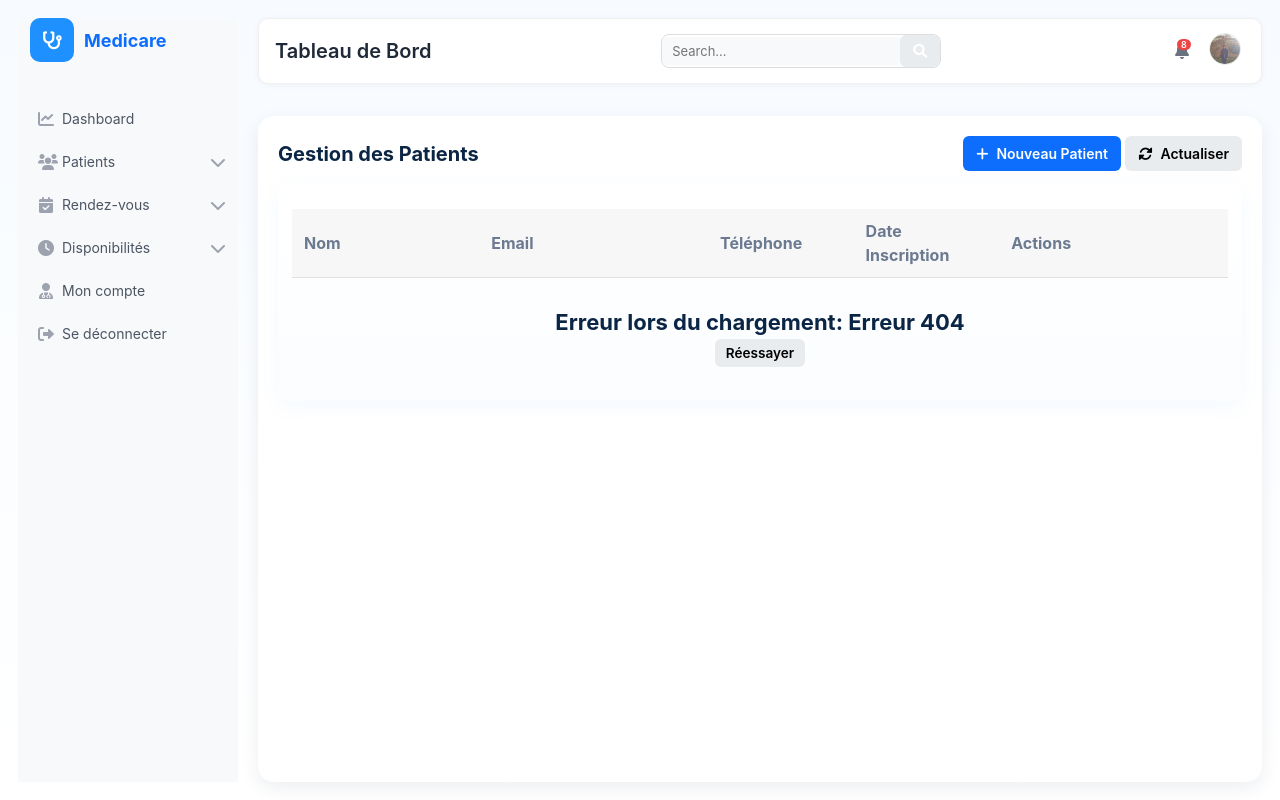
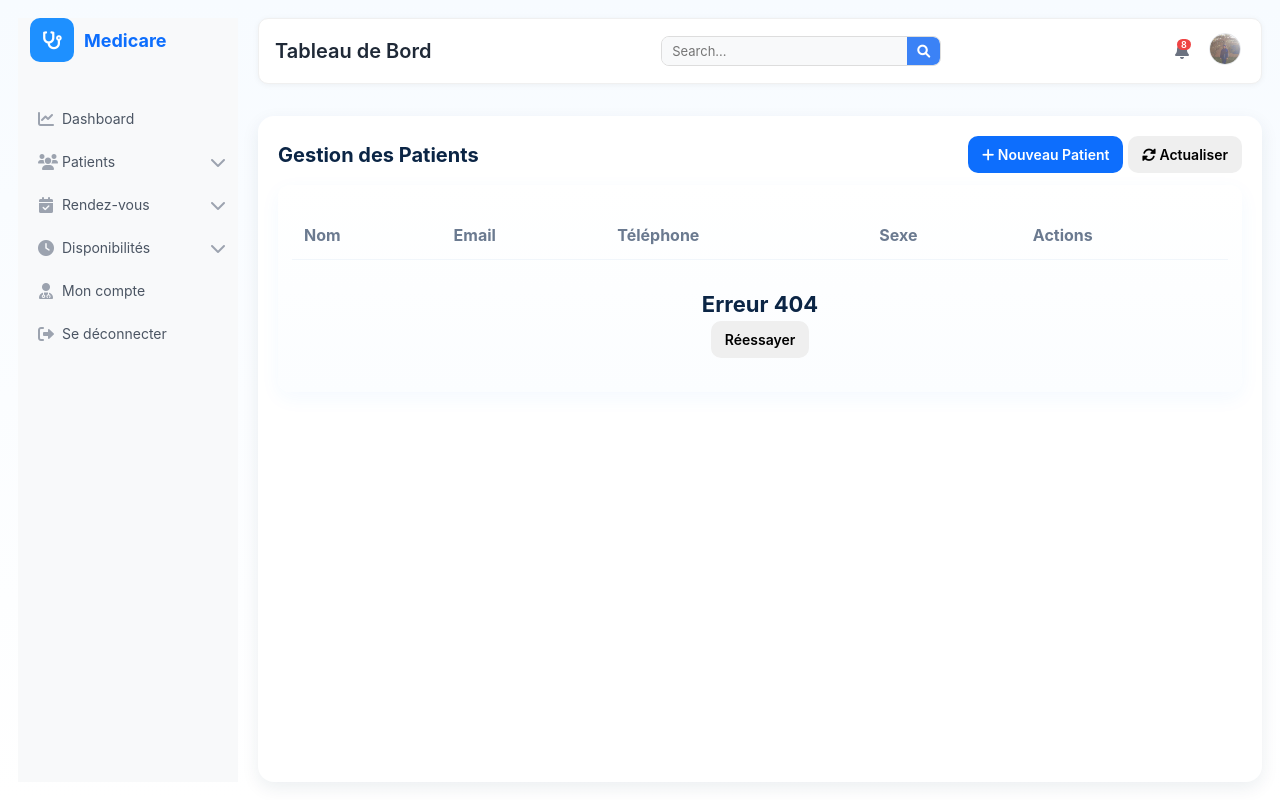
Before and after one commit to Azepuo/medicare-booking-system, a Flask app: template app/templates/medecin/patients.html in a window 1280 px wide. Run offline with Flask 3, Linux system fonts and the light colour scheme; the template is opened without the code that fills it, so the values that code supplies are empty; parts of the project's set-up code (start-up, migrations or seed data) failed here and were passed over.

Commit message:
refactor(templates): restructuration des templates patients avec architecture MVC
- patients.html : liste des patients avec chargement AJAX
- patient_add.html : formulaire d'ajout avec validation
- patient_edit.html : formulaire d'édition pré-rempli
- Uniformisation du design avec le système de composants
- Intégration complète avec l'API REST

```diff
--- a/app/templates/medecin/patients.html
+++ b/app/templates/medecin/patients.html
@@ -17,37 +17,36 @@
 
 <div class="card">
   <div class="table-responsive" style="margin-top:12px;">
-    <!-- Utilise les mêmes classes que la table RDV pour le style -->
-    <table class="table rdv-table" id="patientsTable" role="table">
+    <table class="table rdv-table" role="table">
       <thead>
         <tr>
           <th class="col-patient">Nom</th>
           <th class="col-email">Email</th>
           <th class="col-contact">Téléphone</th>
-          <th class="col-date">Date Inscription</th>
+          <th class="col-sexe">Sexe</th>
           <th class="col-actions">Actions</th>
         </tr>
       </thead>
       <tbody id="patientsTableBody">
+        <!-- rempli par JS -->
       </tbody>
     </table>
   </div>
 
-  <div id="noDataMessage" style="display: none; text-align: center; padding: 20px;">
+  <div id="noDataMessage" style="display:none; text-align:center; padding:20px;">
     <p>Aucun patient trouvé</p>
   </div>
 
-  <div id="errorMessage" style="display: none; text-align: center; padding: 20px; color: #dc3545;">
+  <div id="errorMessage" style="display:none; text-align:center; padding:20px; color:#dc3545;">
     <p id="errorText"></p>
-    <button class="btn small" onclick="loadPatients()">Réessayer</button>
+    <button class="btn" onclick="loadPatients()">Réessayer</button>
   </div>
 </div>
 {% endblock %}
 
 {% block scripts %}
 <script>
-// Configuration CORRECTE - routes sous /medecin/api/
-const PATIENT_API_ROUTES = {
+const API = {
   LIST: '/medecin/api/patients',
   DELETE: '/medecin/api/patients'
 };
@@ -60,98 +59,63 @@
 }
 
 function showLoading() {
-    document.getElementById("patientsTableBody").innerHTML = '<tr><td colspan="5" class="centered-cell">Chargement des patients...</td></tr>';
-    document.getElementById("noDataMessage").style.display = 'none';
-    document.getElementById("errorMessage").style.display = 'none';
+  document.getElementById('patientsTableBody').innerHTML =
+    '<tr><td colspan="5" class="centered-cell">Chargement des patients...</td></tr>';
 }
 
 function showNoData() {
-    document.getElementById("patientsTableBody").innerHTML = '';
-    document.getElementById("noDataMessage").style.display = 'block';
-    document.getElementById("errorMessage").style.display = 'none';
+  document.getElementById('patientsTableBody').innerHTML = '';
+  document.getElementById('noDataMessage').style.display = 'block';
 }
 
 function showError(message) {
-    document.getElementById("patientsTableBody").innerHTML = '';
-    document.getElementById("noDataMessage").style.display = 'none';
-    document.getElementById("errorText").textContent = message;
-    document.getElementById("errorMessage").style.display = 'block';
+  document.getElementById('patientsTableBody').innerHTML = '';
+  document.getElementById('errorText').textContent = message;
+  document.getElementById('errorMessage').style.display = 'block';
 }
 
 async function loadPatients() {
   showLoading();
+  document.getElementById('noDataMessage').style.display = 'none';
+  document.getElementById('errorMessage').style.display = 'none';
 
   try {
-        const response = await fetch(PATIENT_API_ROUTES.LIST);
-
-        if (!response.ok) {
-            throw new Error(`Erreur ${response.status}`);
-        }
+    const response = await fetch(API.LIST);
+    if (!response.ok) throw new Error(`Erreur ${response.status}`);
 
     const patients = await response.json();
-        const tableBody = document.getElementById("patientsTableBody");
-        tableBody.innerHTML = '';
+    const tbody = document.getElementById('patientsTableBody');
+    tbody.innerHTML = '';
 
     if (!patients || patients.length === 0) {
       showNoData();
       return;
     }
 
-        patients.forEach(patient => {
-            const tr = document.createElement("tr");
-            let dateDisplay = 'N/A';
-
-            if (patient.date_inscription) {
-                try {
-                    dateDisplay = new Date(patient.date_inscription).toLocaleDateString('fr-FR');
-                } catch (e) {
-                    dateDisplay = patient.date_inscription;
-                }
-            }
-
+    patients.forEach(p => {
+      const tr = document.createElement('tr');
       tr.innerHTML = `
-                <td class="cell-patient"><strong>${escapeHtml(patient.nom || '')}</strong></td>
-                <td class="cell-email">${escapeHtml(patient.email || '')}</td>
-                <td class="cell-contact">${escapeHtml(patient.telephone || '')}</td>
-                <td class="cell-date">${escapeHtml(dateDisplay)}</td>
+        <td class="cell-patient"><strong>${escapeHtml(p.nom)}</strong></td>
+        <td class="cell-email">${escapeHtml(p.email)}</td>
+        <td class="cell-contact">${escapeHtml(p.telephone)}</td>
+        <td class="cell-sexe">${escapeHtml(p.sexe)}</td>
         <td class="cell-actions">
           <div class="actions">
-                      <button class="btn action-btn" onclick="editPatient(${patient.id})">
+            <button class="btn action-btn" onclick="editPatient(${p.id})">
               <i class="fas fa-edit"></i> Modifier
             </button>
-                      <button class="btn action-btn danger" onclick="confirmDeletePatient(${patient.id})">
+            <button class="btn action-btn danger" onclick="confirmDelete(${p.id})">
               <i class="fas fa-trash"></i> Supprimer
             </button>
           </div>
         </td>
       `;
-            tableBody.appendChild(tr);
+      tbody.appendChild(tr);
     });
 
-    } catch (error) {
-        console.error('Erreur loadPatients:', error);
-        showError(`Erreur lors du chargement: ${escapeHtml(error.message)}`);
-    }
-}
-
-async function deletePatient(id) {
-    try {
-        const response = await fetch(`${PATIENT_API_ROUTES.DELETE}/${id}`, {
-            method: 'DELETE'
-        });
-
-        if (!response.ok) {
-            const errorData = await response.json().catch(()=>({}));
-            throw new Error(errorData.error || `Erreur ${response.status}`);
-        }
-
-        const result = await response.json().catch(()=>({}));
-        alert('✅ ' + (result.message || 'Patient supprimé avec succès'));
-        await loadPatients();
-
-    } catch (error) {
-        console.error('Erreur deletePatient:', error);
-        alert(`❌ Erreur: ${error.message}`);
+  } catch (err) {
+    console.error(err);
+    showError(err.message);
   }
 }
 
@@ -159,90 +123,29 @@
   window.location.href = `/medecin/patients/edit/${id}`;
 }
 
-function confirmDeletePatient(id) {
-    if (!confirm('Êtes-vous sûr de vouloir supprimer ce patient ?')) {
-        return;
-    }
+function confirmDelete(id) {
+  if (!confirm('Êtes-vous sûr de vouloir supprimer ce patient ?')) return;
   deletePatient(id);
 }
+async function deletePatient(id) {
+  try {
+    const response = await fetch(`${API.DELETE}/${id}`, {
+      method: 'DELETE'
+    });
 
-document.addEventListener("DOMContentLoaded", loadPatients);
-</script>
+    const result = await response.json();  // Ajoutez cette ligne
 
-<!-- CSS identique à la table RDV pour un rendu identique -->
-<style>
-.table-responsive { width:100%; overflow-x:auto; }
-.rdv-table {
-  width:100%;
-  border-collapse:collapse;
-  table-layout: fixed; /* force les largeurs des colonnes */
-  min-width:720px;
+    if (response.ok) {  // Vérifiez le statut HTTP
+      alert('✅ Patient supprimé');
+      loadPatients();
+    } else {
+      throw new Error(result.error || 'Erreur lors de la suppression');
     }
-.rdv-table thead th {
-  text-align:left;
-  padding:10px 12px;
-  background:#f7f7f7;
-  font-weight:700;
-  border-bottom:1px solid #e0e0e0;
+  } catch (err) {
+    alert('❌ ' + err.message);
   }
-.rdv-table tbody td {
-  padding:10px 12px;
-  vertical-align:middle;
-  border-bottom:1px solid #eee;
-  overflow:hidden;
-  text-overflow:ellipsis;
-  white-space:nowrap;
 }
 
-/* colonnes : hints de largeur */
-.col-patient, .cell-patient { width:180px; }
-.col-email, .cell-email { width:220px; }
-.col-contact, .cell-contact { width:140px; }
-.col-date, .cell-date { width:140px; }
-.col-actions, .cell-actions { width:220px; }
-
-/* Badge de statut (utile si tu veux ajouter un statut visuel) */
-.status-badge {
-  display:inline-block;
-  padding:6px 10px;
-  border-radius:999px;
-  font-size:12px;
-  font-weight:600;
-  text-transform:capitalize;
-}
-
-/* Actions (boutons) */
-.actions {
-  display:flex;
-  gap:10px;
-  justify-content:flex-end;
-  align-items:center;
-}
-.btn {
-  display:inline-flex;
-  align-items:center;
-  gap:8px;
-  padding:8px 12px;
-  border-radius:6px;
-  border:1px solid transparent;
-  background:#e9ecef;
-  cursor:pointer;
-  font-size:14px;
-}
-.btn.primary { background:#0d6efd; color:#fff; }
-.btn.danger, .btn.danger:hover { background:#dc3545; color:#fff; border-color:transparent; }
-.btn.action-btn { min-width:100px; padding:8px 14px; font-weight:600; }
-
-/* responsive */
-@media (max-width:640px) {
-  .rdv-table { min-width:600px; }
-  .btn.action-btn { min-width:80px; padding:6px 10px; font-size:13px; }
-  .rdv-table tbody td { white-space:normal; } /* permet le wrapping sur mobile */
-  .actions { justify-content:flex-start; }
-}
-
-/* helper cells */
-.centered-cell { text-align:center; padding:18px; }
-.error-cell { color:#dc3545; }
-</style>
+document.addEventListener('DOMContentLoaded', loadPatients);
+</script>
 {% endblock %}
```
Also changed, not shown: app/templates/medecin/patient_add.html (+36 -15 lines), app/templates/medecin/patient_edit.html (+40 -40 lines). Lines whose indentation alone changed are shown as unchanged.
